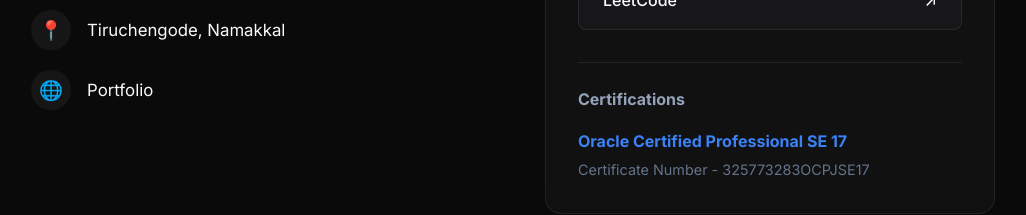
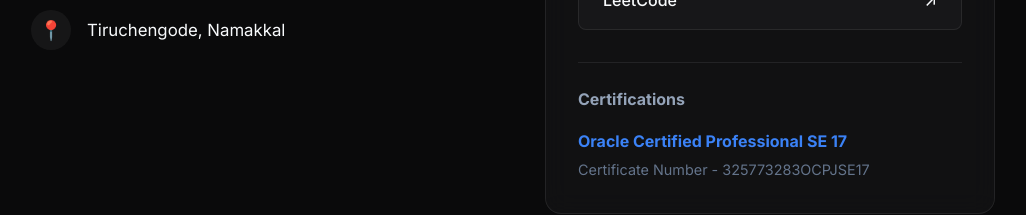
Before and after one commit to darshanaramesh/react-portfolio, a React (Vite) app: page / in a window 1280 px wide. Shown: the part 4799-5014 px from the top of the page, without its empty margins (127-1153 px from the left). Built offline with nearby package versions, Linux system fonts and the light colour scheme.

Commit message:
Remove portfolio link from Contact component
Removed portfolio link from contact component.

```diff
--- a/src/components/Contact.jsx
+++ b/src/components/Contact.jsx
@@ -26,10 +26,6 @@ const Contact = () => {
                 <span className="contact-icon">📍</span>
                 Tiruchengode, Namakkal
               </div>
-              <a href="#Hero"className="contact-link">
-                <span className="contact-icon">🌐</span>
-                Portfolio
-              </a>
             </div>
           </div>
 
```
